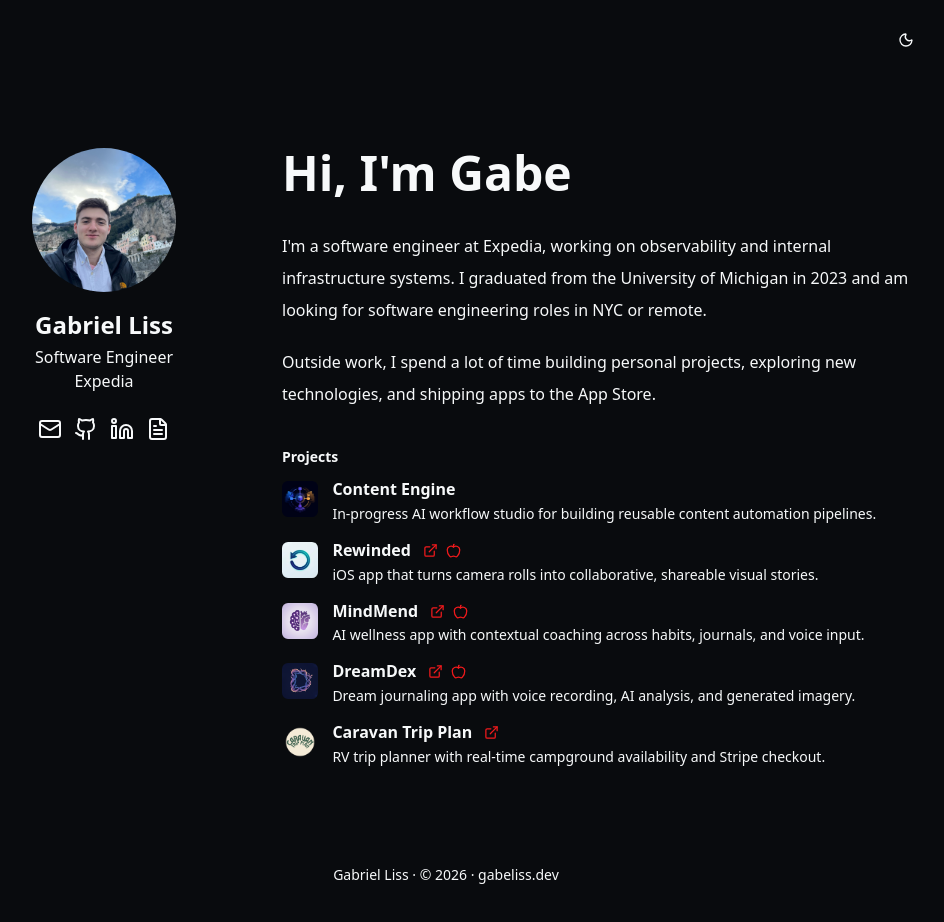
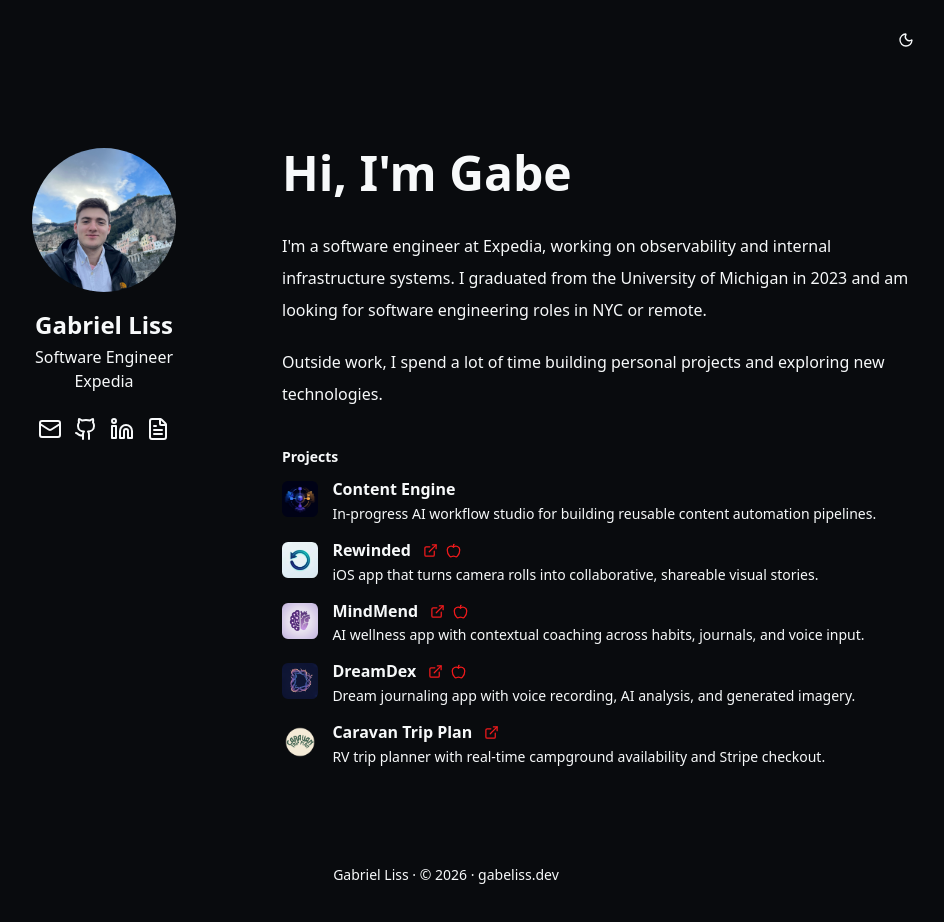
Before and after one commit to gabeliss/personal-site, a React (Vite) app: page / in a window 1280 px wide. Shown: the top 922 px of the page, without its empty margins (194-1138 px from the left). Built offline with nearby package versions, Linux system fonts and the light colour scheme.

Commit message:
Simplify personal intro copy

```diff
--- a/src/App.tsx
+++ b/src/App.tsx
@@ -38,7 +38,7 @@ function App() {
                 I'm a software engineer at Expedia, working on observability and internal infrastructure systems. I graduated from the University of Michigan in 2023 and am looking for software engineering roles in NYC or remote.
               </p>
               <p>
-                Outside work, I spend a lot of time building personal projects, exploring new technologies, and shipping apps to the App Store.
+                Outside work, I spend a lot of time building personal projects and exploring new technologies.
               </p>
             </div>
             <Projects />
```
